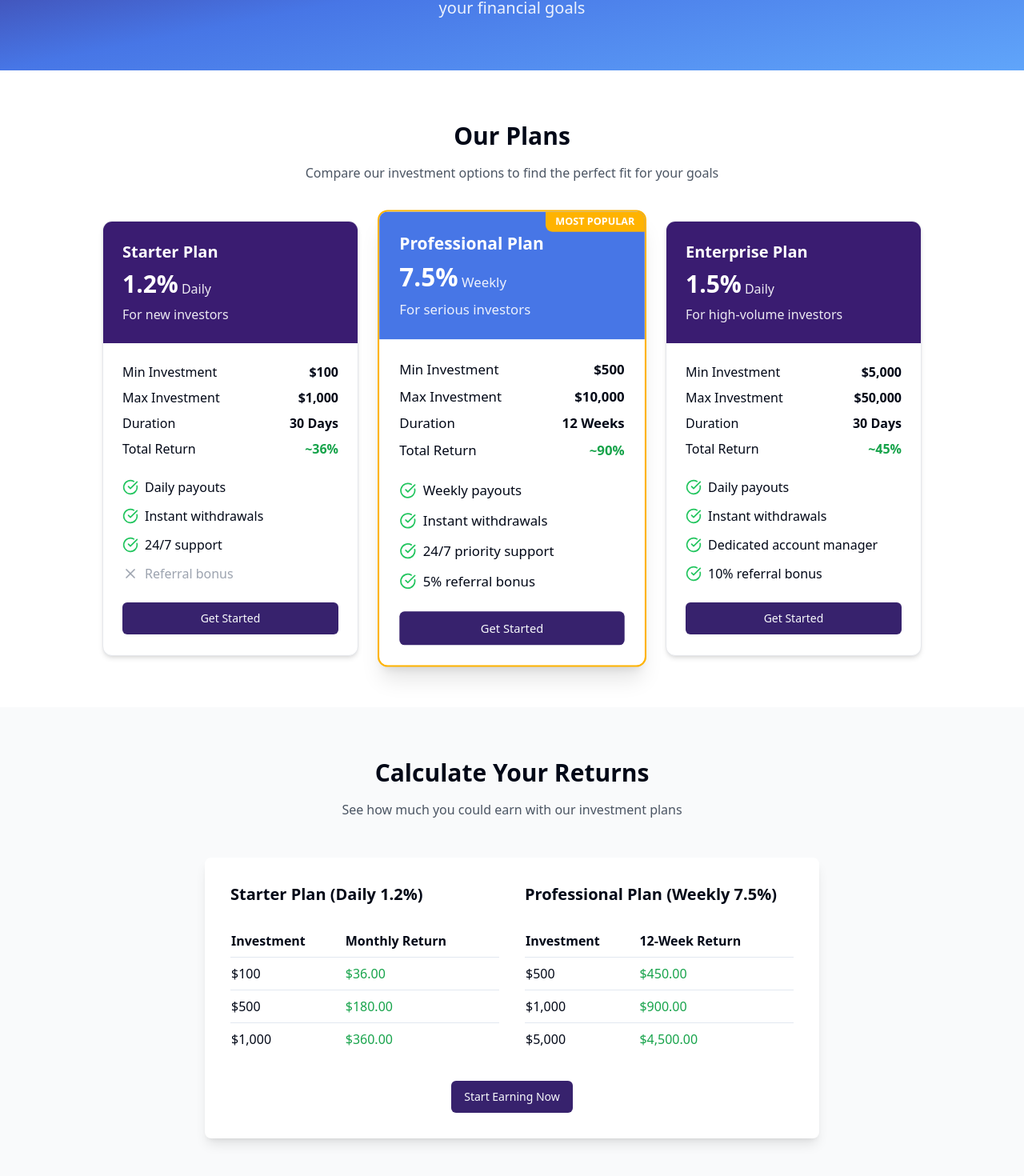
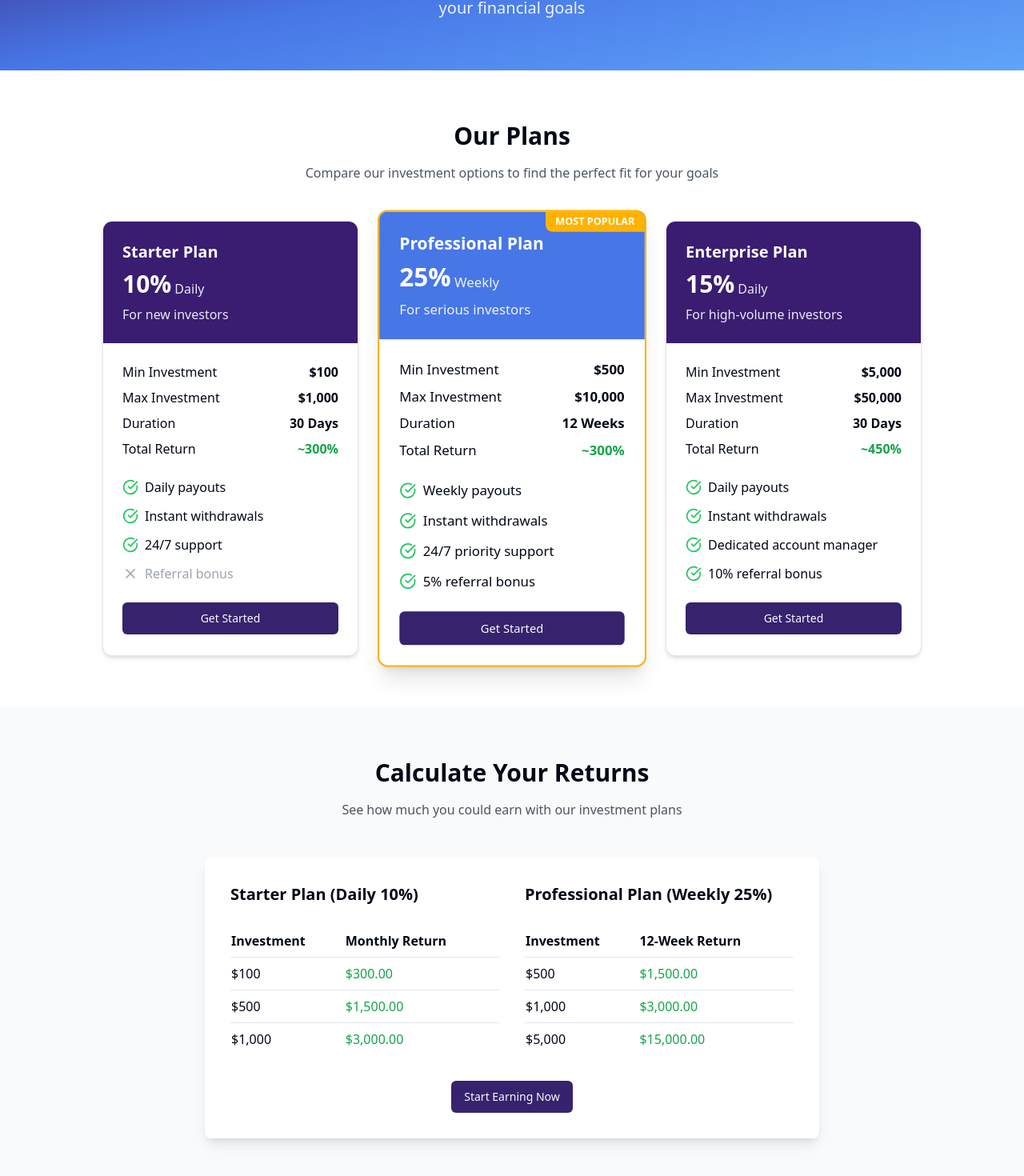
Before and after one commit to AnfieldVentures/anfield-ventures-frontend, a React (Vite) app: page /plans in a window 1280 px wide. Shown: the part 232-1702 px from the top of the page at 80% size. Built offline with nearby package versions, Linux system fonts and the light colour scheme.

Commit message:
Update investment plan returns
Update the returns for the daily and weekly investment plans.

```diff
--- a/src/pages/Plans.jsx
+++ b/src/pages/Plans.jsx
@@ -1,4 +1,3 @@
-
 import React from "react";
 import { Navbar } from "../components/Navbar";
 import { Footer } from "../components/Footer";
@@ -43,7 +42,7 @@ const Plans = () => {
               <div className="p-6 bg-anfield-primary text-white">
                 <h3 className="text-xl font-bold mb-2">Starter Plan</h3>
                 <div className="flex items-end">
-                  <span className="text-3xl font-bold">1.2%</span>
+                  <span className="text-3xl font-bold">10%</span>
                   <span className="ml-1 opacity-90">Daily</span>
                 </div>
                 <p className="opacity-90 mt-2">For new investors</p>
@@ -64,7 +63,7 @@ const Plans = () => {
                   </div>
                   <div className="flex justify-between">
                     <span>Total Return</span>
-                    <span className="font-bold text-green-600 dark:text-green-400">~36%</span>
+                    <span className="font-bold text-green-600 dark:text-green-400">~300%</span>
                   </div>
                 </div>
 
@@ -101,7 +100,7 @@ const Plans = () => {
               <div className="p-6 bg-anfield-secondary text-white">
                 <h3 className="text-xl font-bold mb-2">Professional Plan</h3>
                 <div className="flex items-end">
-                  <span className="text-3xl font-bold">7.5%</span>
+                  <span className="text-3xl font-bold">25%</span>
                   <span className="ml-1 opacity-90">Weekly</span>
                 </div>
                 <p className="opacity-90 mt-2">For serious investors</p>
@@ -122,7 +121,7 @@ const Plans = () => {
                   </div>
                   <div className="flex justify-between">
                     <span>Total Return</span>
-                    <span className="font-bold text-green-600 dark:text-green-400">~90%</span>
+                    <span className="font-bold text-green-600 dark:text-green-400">~300%</span>
                   </div>
                 </div>
 
@@ -156,7 +155,7 @@ const Plans = () => {
               <div className="p-6 bg-anfield-primary text-white">
                 <h3 className="text-xl font-bold mb-2">Enterprise Plan</h3>
                 <div className="flex items-end">
-                  <span className="text-3xl font-bold">1.5%</span>
+                  <span className="text-3xl font-bold">15%</span>
                   <span className="ml-1 opacity-90">Daily</span>
                 </div>
                 <p className="opacity-90 mt-2">For high-volume investors</p>
@@ -177,7 +176,7 @@ const Plans = () => {
                   </div>
                   <div className="flex justify-between">
                     <span>Total Return</span>
-                    <span className="font-bold text-green-600 dark:text-green-400">~45%</span>
+                    <span className="font-bold text-green-600 dark:text-green-400">~450%</span>
                   </div>
                 </div>
 
@@ -222,7 +221,7 @@ const Plans = () => {
           <div className="bg-white dark:bg-gray-900 shadow-lg rounded-lg p-8 max-w-3xl mx-auto">
             <div className="grid grid-cols-1 md:grid-cols-2 gap-8">
               <div>
-                <h3 className="text-xl font-bold mb-6">Starter Plan (Daily 1.2%)</h3>
+                <h3 className="text-xl font-bold mb-6">Starter Plan (Daily 10%)</h3>
                 <table className="w-full">
                   <thead className="border-b dark:border-gray-700">
                     <tr>
@@ -233,22 +232,22 @@ const Plans = () => {
                   <tbody>
                     <tr className="border-b dark:border-gray-700">
                       <td className="py-2">$100</td>
-                      <td className="py-2 text-green-600 dark:text-green-400">$36.00</td>
+                      <td className="py-2 text-green-600 dark:text-green-400">$300.00</td>
                     </tr>
                     <tr className="border-b dark:border-gray-700">
                       <td className="py-2">$500</td>
-                      <td className="py-2 text-green-600 dark:text-green-400">$180.00</td>
+                      <td className="py-2 text-green-600 dark:text-green-400">$1,500.00</td>
                     </tr>
                     <tr>
                       <td className="py-2">$1,000</td>
-                      <td className="py-2 text-green-600 dark:text-green-400">$360.00</td>
+                      <td className="py-2 text-green-600 dark:text-green-400">$3,000.00</td>
                     </tr>
                   </tbody>
                 </table>
               </div>
 
               <div>
-                <h3 className="text-xl font-bold mb-6">Professional Plan (Weekly 7.5%)</h3>
+                <h3 className="text-xl font-bold mb-6">Professional Plan (Weekly 25%)</h3>
                 <table className="w-full">
                   <thead className="border-b dark:border-gray-700">
                     <tr>
@@ -259,15 +258,15 @@ const Plans = () => {
                   <tbody>
                     <tr className="border-b dark:border-gray-700">
                       <td className="py-2">$500</td>
-                      <td className="py-2 text-green-600 dark:text-green-400">$450.00</td>
+                      <td className="py-2 text-green-600 dark:text-green-400">$1,500.00</td>
                     </tr>
                     <tr className="border-b dark:border-gray-700">
                       <td className="py-2">$1,000</td>
-                      <td className="py-2 text-green-600 dark:text-green-400">$900.00</td>
+                      <td className="py-2 text-green-600 dark:text-green-400">$3,000.00</td>
                     </tr>
                     <tr>
                       <td className="py-2">$5,000</td>
-                      <td className="py-2 text-green-600 dark:text-green-400">$4,500.00</td>
+                      <td className="py-2 text-green-600 dark:text-green-400">$15,000.00</td>
                     </tr>
                   </tbody>
                 </table>
--- a/src/pages/Plans.tsx
+++ b/src/pages/Plans.tsx
@@ -1,4 +1,3 @@
-
 import { Navbar } from "../components/Navbar";
 import { Footer } from "../components/Footer";
 import { Button } from "@/components/ui/button";
@@ -42,7 +41,7 @@ const Plans = () => {
               <div className="p-6 bg-anfield-primary text-white">
                 <h3 className="text-xl font-bold mb-2">Starter Plan</h3>
                 <div className="flex items-end">
-                  <span className="text-3xl font-bold">1.2%</span>
+                  <span className="text-3xl font-bold">10%</span>
                   <span className="ml-1 opacity-90">Daily</span>
                 </div>
                 <p className="opacity-90 mt-2">For new investors</p>
@@ -63,7 +62,7 @@ const Plans = () => {
                   </div>
                   <div className="flex justify-between">
                     <span>Total Return</span>
-                    <span className="font-bold text-green-600 dark:text-green-400">~36%</span>
+                    <span className="font-bold text-green-600 dark:text-green-400">~300%</span>
                   </div>
                 </div>
 
@@ -100,7 +99,7 @@ const Plans = () => {
               <div className="p-6 bg-anfield-secondary text-white">
                 <h3 className="text-xl font-bold mb-2">Professional Plan</h3>
                 <div className="flex items-end">
-                  <span className="text-3xl font-bold">7.5%</span>
+                  <span className="text-3xl font-bold">25%</span>
                   <span className="ml-1 opacity-90">Weekly</span>
                 </div>
                 <p className="opacity-90 mt-2">For serious investors</p>
@@ -121,7 +120,7 @@ const Plans = () => {
                   </div>
                   <div className="flex justify-between">
                     <span>Total Return</span>
-                    <span className="font-bold text-green-600 dark:text-green-400">~90%</span>
+                    <span className="font-bold text-green-600 dark:text-green-400">~300%</span>
                   </div>
                 </div>
 
@@ -155,7 +154,7 @@ const Plans = () => {
               <div className="p-6 bg-anfield-primary text-white">
                 <h3 className="text-xl font-bold mb-2">Enterprise Plan</h3>
                 <div className="flex items-end">
-                  <span className="text-3xl font-bold">1.5%</span>
+                  <span className="text-3xl font-bold">15%</span>
                   <span className="ml-1 opacity-90">Daily</span>
                 </div>
                 <p className="opacity-90 mt-2">For high-volume investors</p>
@@ -176,7 +175,7 @@ const Plans = () => {
                   </div>
                   <div className="flex justify-between">
                     <span>Total Return</span>
-                    <span className="font-bold text-green-600 dark:text-green-400">~45%</span>
+                    <span className="font-bold text-green-600 dark:text-green-400">~450%</span>
                   </div>
                 </div>
 
@@ -221,7 +220,7 @@ const Plans = () => {
           <div className="bg-white dark:bg-gray-900 shadow-lg rounded-lg p-8 max-w-3xl mx-auto">
             <div className="grid grid-cols-1 md:grid-cols-2 gap-8">
               <div>
-                <h3 className="text-xl font-bold mb-6">Starter Plan (Daily 1.2%)</h3>
+                <h3 className="text-xl font-bold mb-6">Starter Plan (Daily 10%)</h3>
                 <table className="w-full">
                   <thead className="border-b dark:border-gray-700">
                     <tr>
@@ -232,22 +231,22 @@ const Plans = () => {
                   <tbody>
                     <tr className="border-b dark:border-gray-700">
                       <td className="py-2">$100</td>
-                      <td className="py-2 text-green-600 dark:text-green-400">$36.00</td>
+                      <td className="py-2 text-green-600 dark:text-green-400">$300.00</td>
                     </tr>
                     <tr className="border-b dark:border-gray-700">
                       <td className="py-2">$500</td>
-                      <td className="py-2 text-green-600 dark:text-green-400">$180.00</td>
+                      <td className="py-2 text-green-600 dark:text-green-400">$1,500.00</td>
                     </tr>
                     <tr>
                       <td className="py-2">$1,000</td>
-                      <td className="py-2 text-green-600 dark:text-green-400">$360.00</td>
+                      <td className="py-2 text-green-600 dark:text-green-400">$3,000.00</td>
                     </tr>
                   </tbody>
                 </table>
               </div>
 
               <div>
-                <h3 className="text-xl font-bold mb-6">Professional Plan (Weekly 7.5%)</h3>
+                <h3 className="text-xl font-bold mb-6">Professional Plan (Weekly 25%)</h3>
                 <table className="w-full">
                   <thead className="border-b dark:border-gray-700">
                     <tr>
@@ -258,15 +257,15 @@ const Plans = () => {
                   <tbody>
                     <tr className="border-b dark:border-gray-700">
                       <td className="py-2">$500</td>
-                      <td className="py-2 text-green-600 dark:text-green-400">$450.00</td>
+                      <td className="py-2 text-green-600 dark:text-green-400">$1,500.00</td>
                     </tr>
                     <tr className="border-b dark:border-gray-700">
                       <td className="py-2">$1,000</td>
-                      <td className="py-2 text-green-600 dark:text-green-400">$900.00</td>
+                      <td className="py-2 text-green-600 dark:text-green-400">$3,000.00</td>
                     </tr>
                     <tr>
                       <td className="py-2">$5,000</td>
-                      <td className="py-2 text-green-600 dark:text-green-400">$4,500.00</td>
+                      <td className="py-2 text-green-600 dark:text-green-400">$15,000.00</td>
                     </tr>
                   </tbody>
                 </table>
```
Also changed, not shown: src/pages/Dashboard.tsx (+5 -4 lines), src/pages/Index.jsx (+4 -5 lines), src/pages/Index.tsx (+4 -4 lines).
